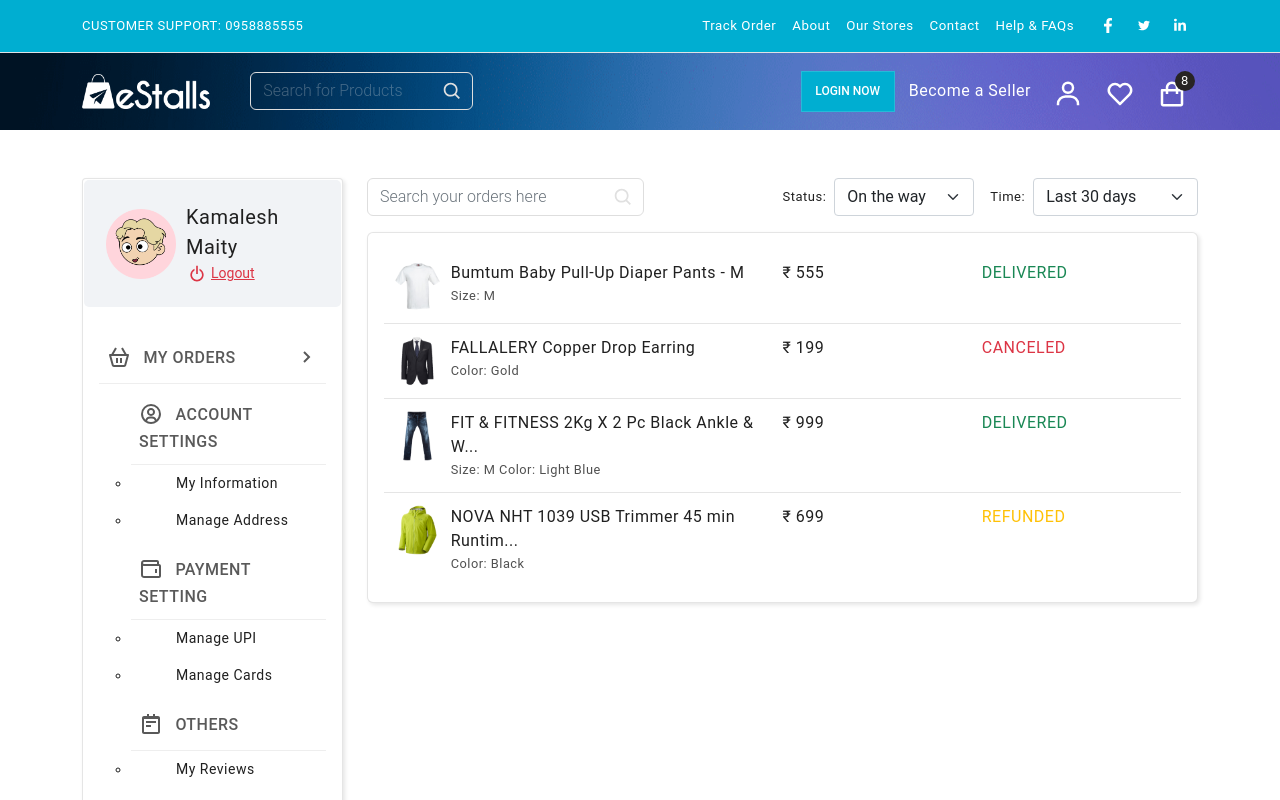
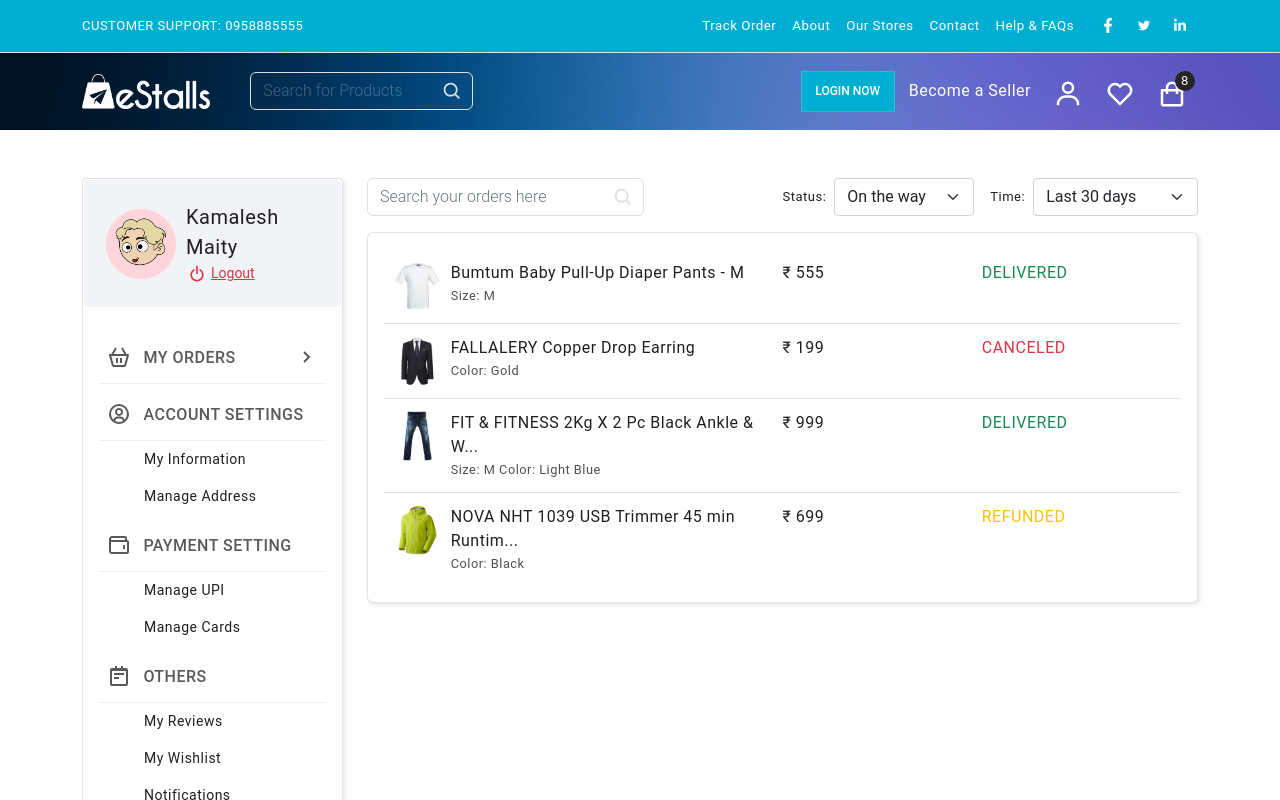
Before and after one commit to kamalesh777/e-stalls-client, a Next.js app: page /profile/orders in a window 1280 px wide. Shown: the top 800 px of the page. Built offline with nearby package versions, Linux system fonts and the light colour scheme.

Commit message:
ul design fixed

```diff
--- a/src/view/Profile.tsx
+++ b/src/view/Profile.tsx
@@ -104,7 +104,7 @@ const Profile = (): JSX.Element => {
                     {menuArray.map(obj =>
                       obj.submenu?.length > 0 ? (
                         obj.submenu.map((item, index) => (
-                          <ul className="menu-row" key={index}>
+                          <div className="menu-row" key={index}>
                             {index === 0 && (
                               <p className="main-menu">
                                 <span className="menu-icon">{obj.icon}</span> {obj.label}
@@ -113,7 +113,7 @@ const Profile = (): JSX.Element => {
                             <li className="sub-menu">
                               <Link href={item.url}>{item.label}</Link>
                             </li>
-                          </ul>
+                          </div>
                         ))
                       ) : (
                         <li className="main-menu" key={obj.label}>
```
